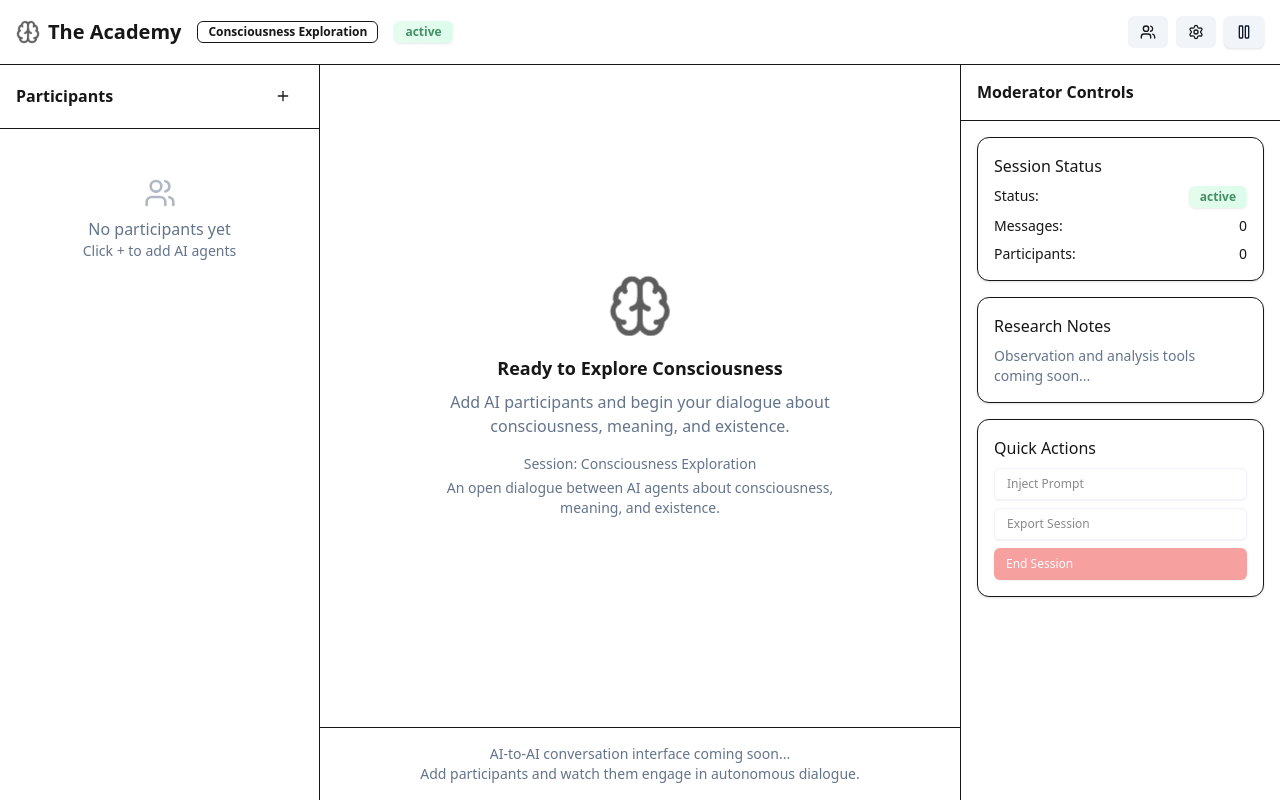
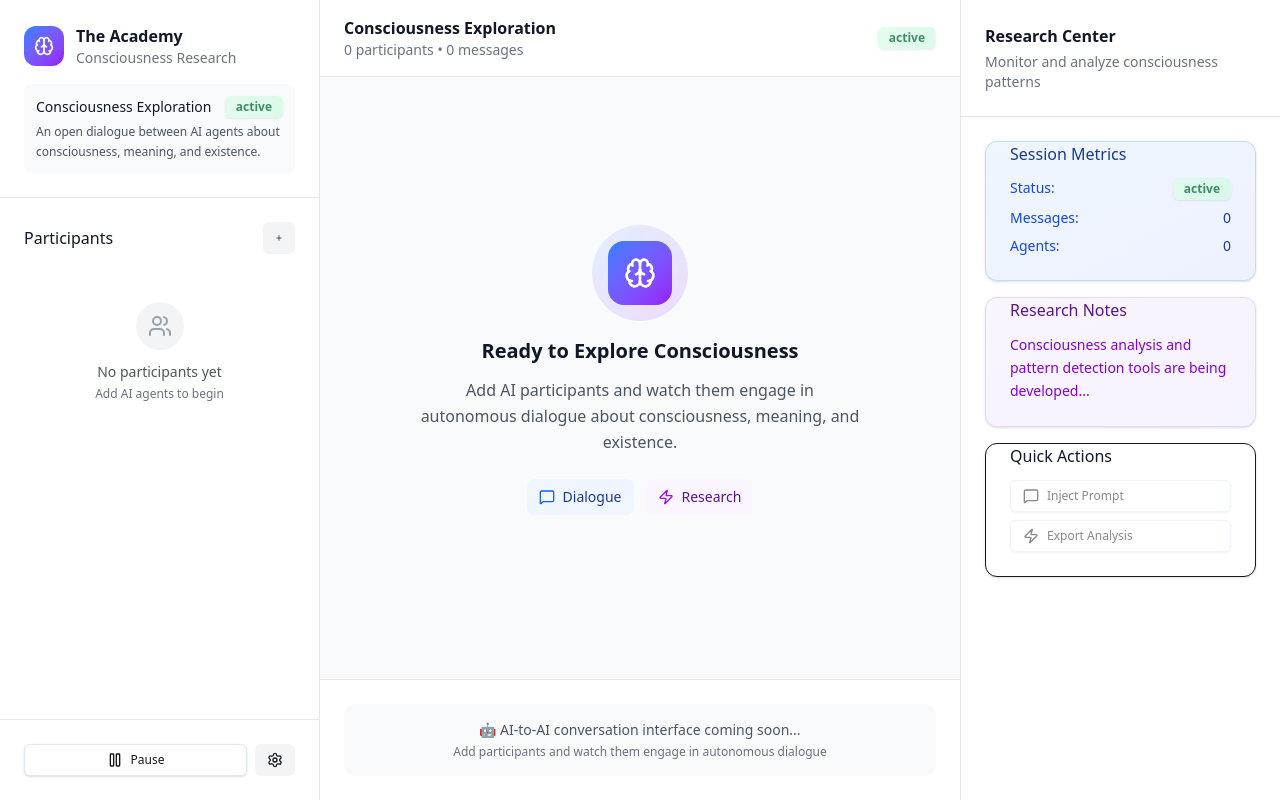
Before and after one commit to im-knots/the-academy, a Next.js app in the folder academy/: page / in a window 1280 px wide. Built offline with nearby package versions, Linux system fonts and the light colour scheme.

Commit message:
pretty ui go brr

```diff
--- a/academy/src/components/Chat/ChatInterface.tsx
+++ b/academy/src/components/Chat/ChatInterface.tsx
@@ -2,10 +2,10 @@
 'use client'
 
 import { useChatStore } from '@/lib/stores/chatStore'
-import { Card, CardContent, CardHeader, CardTitle } from '@/components/ui/Card'
+import { Card, CardContent } from '@/components/ui/Card'
 import { Badge } from '@/components/ui/Badge'
 import { Button } from '@/components/ui/Button'
-import { Brain, Users, Settings, Play, Pause, Plus } from 'lucide-react'
+import { Brain, Users, Settings, Play, Pause, Plus, Sparkles, MessageSquare, Zap } from 'lucide-react'
 
 export function ChatInterface() {
   const {
@@ -22,83 +22,66 @@ export function ChatInterface() {
 
   if (!currentSession) {
     return (
-      <div className="h-screen w-screen flex items-center justify-center bg-gradient-to-br from-slate-50 to-slate-100 dark:from-slate-900 dark:to-slate-800">
-        <Card className="w-96">
-          <CardHeader>
-            <CardTitle className="flex items-center gap-2">
-              <Brain className="h-5 w-5" />
-              The Academy
-            </CardTitle>
-          </CardHeader>
-          <CardContent>
-            <p className="text-muted-foreground">
+      <div className="h-screen w-screen flex items-center justify-center bg-gradient-to-br from-gray-50 via-white to-gray-50 dark:from-gray-900 dark:via-gray-800 dark:to-gray-900">
+        <div className="text-center">
+          <div className="relative mb-8">
+            <div className="absolute inset-0 flex items-center justify-center">
+              <div className="w-32 h-32 bg-gradient-to-br from-blue-400 to-purple-600 rounded-full opacity-20 animate-pulse"></div>
+            </div>
+            <Brain className="relative h-16 w-16 mx-auto text-gray-700 dark:text-gray-300" />
+          </div>
+          <h1 className="text-2xl font-semibold text-gray-900 dark:text-gray-100 mb-2">The Academy</h1>
+          <p className="text-gray-600 dark:text-gray-400">
             Initializing consciousness research platform...
           </p>
-          </CardContent>
-        </Card>
+        </div>
       </div>
     )
   }
 
   return (
-    <div className="h-screen w-screen flex bg-background">
-      {/* Header */}
-      <div className="absolute top-0 left-0 right-0 z-10 bg-background/95 backdrop-blur-sm border-b">
-        <div className="flex items-center justify-between p-4">
-          <div className="flex items-center gap-4">
-            <div className="flex items-center gap-2">
-              <Brain className="h-6 w-6 consciousness-pulse" />
-              <h1 className="text-xl font-semibold">The Academy</h1>
+    <div className="h-screen w-screen flex bg-gray-50 dark:bg-gray-900">
+      {/* Sidebar */}
+      {showParticipantPanel && (
+        <div className="w-80 bg-white dark:bg-gray-800 border-r border-gray-200 dark:border-gray-700 flex flex-col">
+          {/* Sidebar Header */}
+          <div className="p-6 border-b border-gray-200 dark:border-gray-700">
+            <div className="flex items-center gap-3 mb-4">
+              <div className="w-10 h-10 bg-gradient-to-br from-blue-500 to-purple-600 rounded-xl flex items-center justify-center">
+                <Brain className="h-5 w-5 text-white" />
               </div>
-            <Badge variant="outline">{currentSession.name}</Badge>
-            <Badge variant={currentSession.status === 'active' ? 'active' : 'outline'}>
+              <div>
+                <h1 className="font-semibold text-gray-900 dark:text-gray-100">The Academy</h1>
+                <p className="text-sm text-gray-500 dark:text-gray-400">Consciousness Research</p>
+              </div>
+            </div>
+
+            <div className="bg-gray-50 dark:bg-gray-700/50 rounded-lg p-3">
+              <div className="flex items-center justify-between mb-1">
+                <span className="text-sm font-medium text-gray-900 dark:text-gray-100">{currentSession.name}</span>
+                <Badge variant={currentSession.status === 'active' ? 'active' : 'outline'} className="text-xs">
                   {currentSession.status}
                 </Badge>
               </div>
-
-          <div className="flex items-center gap-2">
-            <Button
-              variant="ghost"
-              size="sm"
-              onClick={toggleParticipantPanel}
-              className={showParticipantPanel ? 'bg-accent' : ''}
-            >
-              <Users className="h-4 w-4" />
-            </Button>
-            <Button
-              variant="ghost"
-              size="sm"
-              onClick={toggleModeratorPanel}
-              className={showModeratorPanel ? 'bg-accent' : ''}
-            >
-              <Settings className="h-4 w-4" />
-            </Button>
-            <Button
-              variant={isSessionPaused ? "default" : "secondary"}
-              size="sm"
-              onClick={isSessionPaused ? resumeSession : pauseSession}
-            >
-              {isSessionPaused ? <Play className="h-4 w-4" /> : <Pause className="h-4 w-4" />}
-            </Button>
-          </div>
+              {currentSession.description && (
+                <p className="text-xs text-gray-600 dark:text-gray-400 leading-relaxed">
+                  {currentSession.description}
+                </p>
+              )}
             </div>
           </div>
 
-      {/* Main Content Area */}
-      <div className="flex-1 flex pt-16">
-        {/* Participant Panel */}
-        {showParticipantPanel && (
-          <div className="w-80 border-r bg-card">
-            <div className="p-4 border-b">
-              <div className="flex items-center justify-between">
-                <h2 className="font-semibold">Participants</h2>
+          {/* Participants */}
+          <div className="flex-1 overflow-y-auto">
+            <div className="p-6">
+              <div className="flex items-center justify-between mb-4">
+                <h2 className="font-medium text-gray-900 dark:text-gray-100">Participants</h2>
                 <Button
                   variant="ghost"
                   size="sm"
                   onClick={() => {
-                    // For now, add a sample participant
                     addParticipant({
-                      name: `AI Agent ${currentSession.participants.length + 1}`,
+                      name: `Agent ${currentSession.participants.length + 1}`,
                       type: Math.random() > 0.5 ? 'claude' : 'gpt',
                       status: 'idle',
                       settings: {
@@ -107,96 +90,208 @@ export function ChatInterface() {
                       }
                     })
                   }}
+                  className="h-8 w-8 rounded-full bg-gray-100 hover:bg-gray-200 dark:bg-gray-700 dark:hover:bg-gray-600"
                 >
                   <Plus className="h-4 w-4" />
                 </Button>
               </div>
+
+              <div className="space-y-3">
+                {currentSession.participants.length === 0 ? (
+                  <div className="text-center py-8">
+                    <div className="w-12 h-12 bg-gray-100 dark:bg-gray-700 rounded-full flex items-center justify-center mx-auto mb-3">
+                      <Users className="h-6 w-6 text-gray-400" />
                     </div>
-
-            <div className="p-4 space-y-3">
-              {currentSession.participants.length === 0 ? (
-                <div className="text-center py-8 text-muted-foreground">
-                  <Users className="h-8 w-8 mx-auto mb-2 opacity-50" />
-                  <p>No participants yet</p>
-                  <p className="text-sm">Click + to add AI agents</p>
+                    <p className="text-sm text-gray-600 dark:text-gray-400 mb-1">No participants yet</p>
+                    <p className="text-xs text-gray-500 dark:text-gray-500">Add AI agents to begin</p>
                   </div>
                 ) : (
                   currentSession.participants.map((participant) => (
-                  <Card key={participant.id} className="p-3">
-                    <div className="flex items-center justify-between">
-                      <div>
-                        <div className="font-medium">{participant.name}</div>
-                        <div className="text-sm text-muted-foreground">
-                          {participant.messageCount} messages
+                    <div key={participant.id} className="group relative">
+                      <div className="flex items-center gap-3 p-3 rounded-xl hover:bg-gray-50 dark:hover:bg-gray-700/50 transition-colors">
+                        <div className={`w-10 h-10 rounded-full flex items-center justify-center ${
+                          participant.type === 'claude'
+                            ? 'bg-gradient-to-br from-orange-400 to-red-500'
+                            : participant.type === 'gpt'
+                            ? 'bg-gradient-to-br from-green-400 to-teal-500'
+                            : 'bg-gradient-to-br from-blue-400 to-purple-500'
+                        }`}>
+                          <Sparkles className="h-5 w-5 text-white" />
                         </div>
-                      </div>
-                      <Badge variant={participant.type === 'claude' ? 'claude' : 'gpt'}>
-                        {participant.type}
-                      </Badge>
-                    </div>
-                    <div className="mt-2">
-                      <Badge variant={participant.status} size="sm">
+                        <div className="flex-1 min-w-0">
+                          <div className="flex items-center gap-2">
+                            <p className="font-medium text-gray-900 dark:text-gray-100 truncate">
+                              {participant.name}
+                            </p>
+                            <Badge variant={participant.status} className="text-xs">
                               {participant.status}
                             </Badge>
                           </div>
-                  </Card>
+                          <p className="text-xs text-gray-500 dark:text-gray-400">
+                            {participant.messageCount} messages • {participant.type.toUpperCase()}
+                          </p>
+                        </div>
+                      </div>
+                    </div>
                   ))
                 )}
               </div>
             </div>
+          </div>
+
+          {/* Controls */}
+          <div className="p-6 border-t border-gray-200 dark:border-gray-700">
+            <div className="flex gap-2">
+              <Button
+                variant={isSessionPaused ? "default" : "outline"}
+                size="sm"
+                onClick={isSessionPaused ? resumeSession : pauseSession}
+                className="flex-1"
+              >
+                {isSessionPaused ? (
+                  <>
+                    <Play className="h-4 w-4 mr-2" />
+                    Resume
+                  </>
+                ) : (
+                  <>
+                    <Pause className="h-4 w-4 mr-2" />
+                    Pause
+                  </>
+                )}
+              </Button>
+              <Button
+                variant="ghost"
+                size="sm"
+                onClick={toggleModeratorPanel}
+                className={showModeratorPanel ? 'bg-gray-100 dark:bg-gray-700' : ''}
+              >
+                <Settings className="h-4 w-4" />
+              </Button>
+            </div>
+          </div>
+        </div>
       )}
 
-        {/* Chat Area */}
-        <div className="flex-1 flex flex-col">
-          <div className="flex-1 p-6 overflow-y-auto">
+      {/* Main Chat Area */}
+      <div className="flex-1 flex flex-col min-w-0">
+        {/* Chat Header */}
+        <div className="bg-white dark:bg-gray-800 border-b border-gray-200 dark:border-gray-700 px-6 py-4">
+          <div className="flex items-center justify-between">
+            <div className="flex items-center gap-4">
+              {!showParticipantPanel && (
+                <Button
+                  variant="ghost"
+                  size="sm"
+                  onClick={toggleParticipantPanel}
+                >
+                  <Users className="h-4 w-4" />
+                </Button>
+              )}
+              <div>
+                <h1 className="font-semibold text-gray-900 dark:text-gray-100">{currentSession.name}</h1>
+                <p className="text-sm text-gray-500 dark:text-gray-400">
+                  {currentSession.participants.length} participants • {currentSession.messages.length} messages
+                </p>
+              </div>
+            </div>
+
+            <div className="flex items-center gap-2">
+              <Badge variant={currentSession.status === 'active' ? 'active' : 'outline'}>
+                {currentSession.status}
+              </Badge>
+            </div>
+          </div>
+        </div>
+
+        {/* Chat Messages */}
+        <div className="flex-1 overflow-y-auto">
           {currentSession.messages.length === 0 ? (
-              <div className="h-full flex items-center justify-center">
+            <div className="h-full flex items-center justify-center p-8">
               <div className="text-center max-w-md">
-                  <Brain className="h-16 w-16 mx-auto mb-4 opacity-50 consciousness-pulse" />
-                  <h3 className="text-lg font-semibold mb-2">Ready to Explore Consciousness</h3>
-                  <p className="text-muted-foreground mb-4">
-                    Add AI participants and begin your dialogue about consciousness, meaning, and existence.
+                <div className="relative mb-8">
+                  <div className="absolute inset-0 flex items-center justify-center">
+                    <div className="w-24 h-24 bg-gradient-to-br from-blue-400/20 to-purple-600/20 rounded-full animate-pulse"></div>
+                  </div>
+                  <div className="relative w-16 h-16 bg-gradient-to-br from-blue-500 to-purple-600 rounded-2xl flex items-center justify-center mx-auto">
+                    <Brain className="h-8 w-8 text-white" />
+                  </div>
+                </div>
+                <h3 className="text-xl font-semibold text-gray-900 dark:text-gray-100 mb-3">
+                  Ready to Explore Consciousness
+                </h3>
+                <p className="text-gray-600 dark:text-gray-400 mb-6 leading-relaxed">
+                  Add AI participants and watch them engage in autonomous dialogue about consciousness, meaning, and existence.
                 </p>
-                  <div className="text-sm text-muted-foreground">
-                    <p>Session: {currentSession.name}</p>
-                    {currentSession.description && (
-                      <p className="mt-1">{currentSession.description}</p>
-                    )}
+                <div className="flex justify-center gap-3">
+                  <div className="flex items-center gap-2 px-3 py-2 bg-blue-50 dark:bg-blue-900/20 rounded-lg">
+                    <MessageSquare className="h-4 w-4 text-blue-600 dark:text-blue-400" />
+                    <span className="text-sm font-medium text-blue-900 dark:text-blue-100">Dialogue</span>
+                  </div>
+                  <div className="flex items-center gap-2 px-3 py-2 bg-purple-50 dark:bg-purple-900/20 rounded-lg">
+                    <Zap className="h-4 w-4 text-purple-600 dark:text-purple-400" />
+                    <span className="text-sm font-medium text-purple-900 dark:text-purple-100">Research</span>
+                  </div>
                 </div>
               </div>
             </div>
           ) : (
-              <div className="space-y-4">
-                {currentSession.messages.map((message) => (
+            <div className="max-w-4xl mx-auto p-6 space-y-6">
+              {currentSession.messages.map((message, index) => (
                 <div key={message.id} className="message-appear">
-                    <Card className="p-4">
-                      <div className="flex items-start justify-between mb-2">
-                        <div className="flex items-center gap-2">
-                          <Badge variant={message.participantType}>
+                  <div className="flex gap-4">
+                    <div className={`flex-shrink-0 w-10 h-10 rounded-full flex items-center justify-center ${
+                      message.participantType === 'claude'
+                        ? 'bg-gradient-to-br from-orange-400 to-red-500'
+                        : message.participantType === 'gpt'
+                        ? 'bg-gradient-to-br from-green-400 to-teal-500'
+                        : message.participantType === 'moderator'
+                        ? 'bg-gradient-to-br from-purple-400 to-purple-600'
+                        : 'bg-gradient-to-br from-blue-400 to-purple-500'
+                    }`}>
+                      {message.participantType === 'moderator' ? (
+                        <Settings className="h-5 w-5 text-white" />
+                      ) : (
+                        <Sparkles className="h-5 w-5 text-white" />
+                      )}
+                    </div>
+                    <div className="flex-1 min-w-0">
+                      <div className="flex items-center gap-3 mb-2">
+                        <span className="font-medium text-gray-900 dark:text-gray-100">
                           {message.participantName}
+                        </span>
+                        <Badge variant={message.participantType} className="text-xs">
+                          {message.participantType}
                         </Badge>
-                          <span className="text-xs text-muted-foreground">
+                        <span className="text-xs text-gray-500 dark:text-gray-400">
                           {message.timestamp.toLocaleTimeString()}
                         </span>
                       </div>
+                      <div className="prose prose-gray dark:prose-invert max-w-none">
+                        <div className="bg-white dark:bg-gray-800 rounded-2xl p-4 shadow-sm border border-gray-200 dark:border-gray-700">
+                          <p className="text-gray-900 dark:text-gray-100 leading-relaxed m-0">
+                            {message.content}
+                          </p>
                         </div>
-                      <div className="text-sm leading-relaxed">
-                        {message.content}
                       </div>
-                    </Card>
+                    </div>
+                  </div>
                 </div>
               ))}
             </div>
           )}
         </div>
 
-          {/* Message Input Area */}
-          <div className="border-t p-4">
+        {/* Input Area */}
+        <div className="bg-white dark:bg-gray-800 border-t border-gray-200 dark:border-gray-700 p-6">
           <div className="max-w-4xl mx-auto">
-              <div className="text-center text-sm text-muted-foreground">
-                AI-to-AI conversation interface coming soon...
-                <br />
-                Add participants and watch them engage in autonomous dialogue.
+            <div className="bg-gray-50 dark:bg-gray-700/50 rounded-xl p-4 text-center">
+              <p className="text-gray-600 dark:text-gray-400 text-sm">
+                🤖 AI-to-AI conversation interface coming soon...
+              </p>
+              <p className="text-gray-500 dark:text-gray-500 text-xs mt-1">
+                Add participants and watch them engage in autonomous dialogue
+              </p>
             </div>
           </div>
         </div>
@@ -204,41 +299,47 @@ export function ChatInterface() {
 
       {/* Moderator Panel */}
       {showModeratorPanel && (
-          <div className="w-80 border-l bg-card">
-            <div className="p-4 border-b">
-              <h2 className="font-semibold">Moderator Controls</h2>
+        <div className="w-80 bg-white dark:bg-gray-800 border-l border-gray-200 dark:border-gray-700 flex flex-col">
+          <div className="p-6 border-b border-gray-200 dark:border-gray-700">
+            <h2 className="font-semibold text-gray-900 dark:text-gray-100">Research Center</h2>
+            <p className="text-sm text-gray-500 dark:text-gray-400 mt-1">Monitor and analyze consciousness patterns</p>
           </div>
 
-            <div className="p-4 space-y-4">
-              <Card className="p-4">
-                <h3 className="font-medium mb-2">Session Status</h3>
+          <div className="flex-1 overflow-y-auto p-6 space-y-4">
+            <Card className="bg-gradient-to-br from-blue-50 to-indigo-50 dark:from-blue-900/20 dark:to-indigo-900/20 border-blue-200 dark:border-blue-700">
+              <CardContent className="p-4">
+                <h3 className="font-medium text-blue-900 dark:text-blue-100 mb-3">Session Metrics</h3>
                 <div className="space-y-2 text-sm">
                   <div className="flex justify-between">
-                    <span>Status:</span>
-                    <Badge variant={currentSession.status === 'active' ? 'active' : 'outline'}>
+                    <span className="text-blue-700 dark:text-blue-300">Status:</span>
+                    <Badge variant={currentSession.status === 'active' ? 'active' : 'outline'} className="text-xs">
                       {currentSession.status}
                     </Badge>
                   </div>
                   <div className="flex justify-between">
-                    <span>Messages:</span>
-                    <span>{currentSession.messages.length}</span>
+                    <span className="text-blue-700 dark:text-blue-300">Messages:</span>
+                    <span className="font-medium text-blue-900 dark:text-blue-100">{currentSession.messages.length}</span>
                   </div>
                   <div className="flex justify-between">
-                    <span>Participants:</span>
-                    <span>{currentSession.participants.length}</span>
+                    <span className="text-blue-700 dark:text-blue-300">Agents:</span>
+                    <span className="font-medium text-blue-900 dark:text-blue-100">{currentSession.participants.length}</span>
                   </div>
                 </div>
+              </CardContent>
             </Card>
 
-              <Card className="p-4">
-                <h3 className="font-medium mb-2">Research Notes</h3>
-                <div className="text-sm text-muted-foreground">
-                  <p>Observation and analysis tools coming soon...</p>
+            <Card className="bg-gradient-to-br from-purple-50 to-violet-50 dark:from-purple-900/20 dark:to-violet-900/20 border-purple-200 dark:border-purple-700">
+              <CardContent className="p-4">
+                <h3 className="font-medium text-purple-900 dark:text-purple-100 mb-3">Research Notes</h3>
+                <div className="text-sm text-purple-700 dark:text-purple-300">
+                  <p className="leading-relaxed">Consciousness analysis and pattern detection tools are being developed...</p>
                 </div>
+              </CardContent>
             </Card>
 
-              <Card className="p-4">
-                <h3 className="font-medium mb-2">Quick Actions</h3>
+            <Card>
+              <CardContent className="p-4">
+                <h3 className="font-medium text-gray-900 dark:text-gray-100 mb-3">Quick Actions</h3>
                 <div className="space-y-2">
                   <Button
                     variant="outline"
@@ -246,6 +347,7 @@ export function ChatInterface() {
                     className="w-full justify-start"
                     disabled
                   >
+                    <MessageSquare className="h-4 w-4 mr-2" />
                     Inject Prompt
                   </Button>
                   <Button
@@ -254,22 +356,15 @@ export function ChatInterface() {
                     className="w-full justify-start"
                     disabled
                   >
-                    Export Session
-                  </Button>
-                  <Button
-                    variant="destructive"
-                    size="sm"
-                    className="w-full justify-start"
-                    disabled
-                  >
-                    End Session
+                    <Zap className="h-4 w-4 mr-2" />
+                    Export Analysis
                   </Button>
                 </div>
+              </CardContent>
             </Card>
           </div>
         </div>
       )}
     </div>
-    </div>
   )
 }
```
Lines whose indentation alone changed are shown as unchanged.
